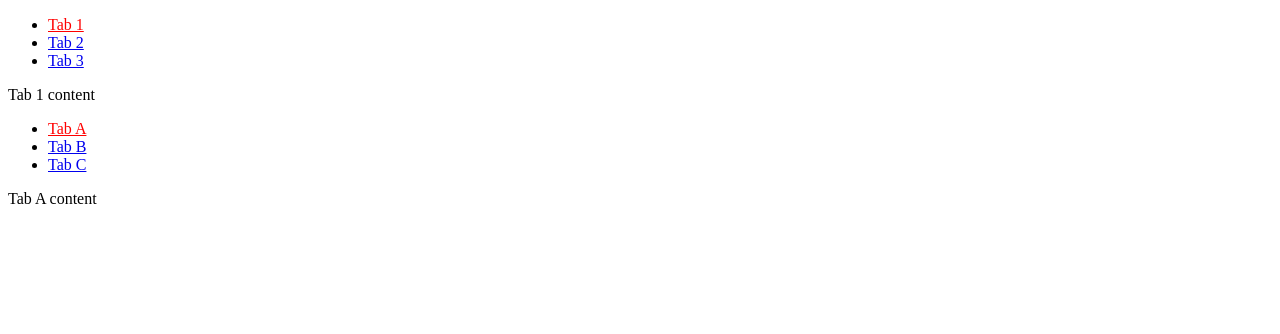
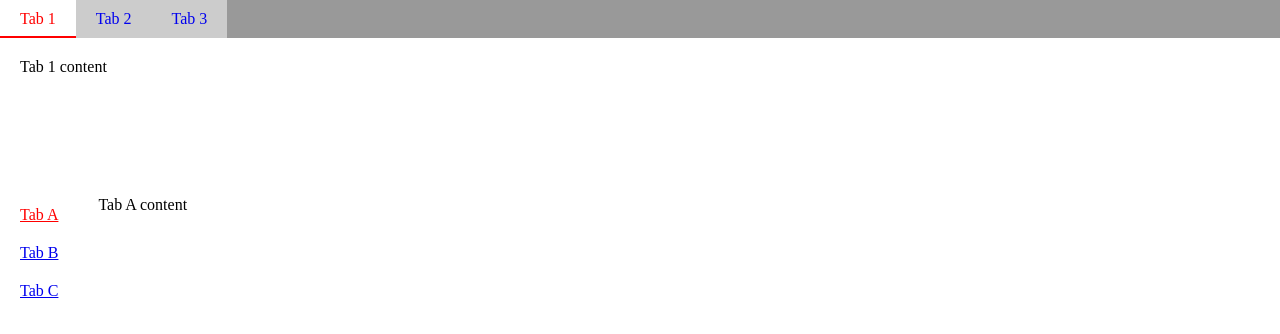
Before and after one commit to Danghieu111/Tabit, a website: page index.html in a window 1280 px wide. Drawn offline with Linux system fonts and the light colour scheme.

Commit message:
Update style sliding for tab

```diff
--- a/index.html
+++ b/index.html
@@ -5,11 +5,78 @@
     <meta name="viewport" content="width=device-width, initial-scale=1.0">
     <title>Document</title>
     <link rel="stylesheet" href="src/tabit.css">
+
+    <style>
+        .demo1 {
+            background-color: #999;
+        }
+        * {
+            margin: 0;
+            padding: 0;
+        }
+        .tabs1 {
+            display: flex;
+            list-style: none;
+        }
+
+        .tabs1 a{
+            display: block;
+            text-decoration: none;
+            padding: 10px 20px;
+            background-color: #ccc;
+        }
+
+        .tabs1 .tabit--active a {
+            background-color: #fff;
+        }
+
+        .panels1 .tab-content {
+            padding: 20px;
+            background-color: #fff;
+        }
+
+        .demo2 {
+            margin-top: 100px;
+            display: flex;
+        }
+
+        .demo2 .tabs1 {
+            padding: 20px;
+        }
+
+        .demo2 .panels2 {
+            padding-left: 20px;
+        }
+
+        .demo2 a {
+            padding: 10px 20px;
+            display: block;
+        }
+
+        .tab-wapper {
+            position: relative;
+        }
+
+        .tab-wapper .active-line {
+            position: absolute;
+            bottom: 0;
+            height: 2px;
+            background-color: red;
+        }
+
+
+        .active-line.enable-transition {
+    transition: transform 0.3s ease, width 0.3s ease;
+}
+
+    </style>
 </head>
 <body>
 
 <!-- container -->
-    <ul id="tabs">
+ <div class="demo1">
+    <div class="tab-wapper">
+        <ul id="tabs" class="tabs1">
             <!-- tabs -->
             <li>
                 <a href="#tab1">Tab 1</a>
@@ -22,9 +89,12 @@
                 <a href="#tab3">Tab 3</a>
             </li>
         </ul>
+        <div class="active-line"></div>
+    </div>
 
     <!-- panel -->
 
+    <div class="panels1">
         <div id="tab1" class="tab-content">
             Tab 1 content
         </div>
@@ -34,9 +104,10 @@
         <div id="tab3" class="tab-content">
             Tab 3 content
         </div>
+    </div>
+ </div>
 
-
-
+ <div class="demo2">
     <ul id="tabs1">
         <!-- tabs -->
         <li>
@@ -52,7 +123,7 @@
     </ul>
 
     <!-- panel -->
-
+    <div class="panels2">
         <div id="taba" class="tab-content">
             Tab A content
         </div>
@@ -62,8 +133,10 @@
         <div id="tabc" class="tab-content">
             Tab C content
         </div>
+    </div>
+ </div>
+
 </body>
-
 
 </html>
 
@@ -74,10 +147,24 @@
         firstActiveElement: 0,
         rememberState: true,
         onChange: (data) => {
-            // data.tab, data.panel
-            console.log(data)
+            updateActiveLine()
         }
     })
+
+    function updateActiveLine(animate = false) {
+        const currentTab = tabs.currentTab.closest('li')
+        const activeLine = tabs.container.nextElementSibling
+        activeLine.style.width =  `${currentTab.offsetWidth}px`
+        activeLine.style.transform = `translateX(${currentTab.offsetLeft}px)`
+
+        if (animate) {
+            requestAnimationFrame(() => {
+                activeLine.classList.add('enable-transition')
+            })
+        }
+    }
+
+    updateActiveLine(true)
 
     const tabs2 = new Tabit('#tabs1', {
         firstActiveElement: 0,
--- a/src/tabit.js
+++ b/src/tabit.js
@@ -45,7 +45,7 @@ Tabit.prototype.init = function() {
     const tabSelector = this.params.get(this.selector)
     const tabActiveLocal = (this.option.rememberState && location.search && this.tabs.find(tab => tab.getAttribute('href').replace(this._cleanRegex, "") === tabSelector)) || this.tabs[this.firstActive]
 
-    this.activeTab(tabActiveLocal, false)
+    this.activeTab(tabActiveLocal, false, false)
 
     this.tabs.forEach(tab => {
         tab.onclick = (e) => {
@@ -58,8 +58,8 @@ Tabit.prototype.init = function() {
 
 Tabit.prototype._tryActiveTab = function(tab) {
     if (this.currentTab != tab) {
+        this.currentTab = tab
         this.activeTab(tab)
-        this.currentTab = tab
     }
 }
 
@@ -68,7 +68,7 @@ Tabit.prototype.handleTabClick = function(tab, e) {
     this._tryActiveTab(tab)
 }
 
-Tabit.prototype.activeTab = function(tab, triggerOnChange = true) {
+Tabit.prototype.activeTab = function(tab, triggerOnChange = true, updateUrl = this.option.rememberState) {
     this.tabs.forEach(tab => {
         tab.closest('li').classList.remove(this.option.classActive)
     })
@@ -80,7 +80,7 @@ Tabit.prototype.activeTab = function(tab, triggerOnChange = true) {
 
     document.querySelector(tab.getAttribute('href')).hidden = false
 
-    if (this.option.rememberState) {
+    if (updateUrl) {
         const params = new URLSearchParams(location.search)
         params.set(this.selector, tab.getAttribute('href').replace(this._cleanRegex, ''))
         history.replaceState(null, null, `?${params}`)
```
Lines whose indentation alone changed are shown as unchanged.
